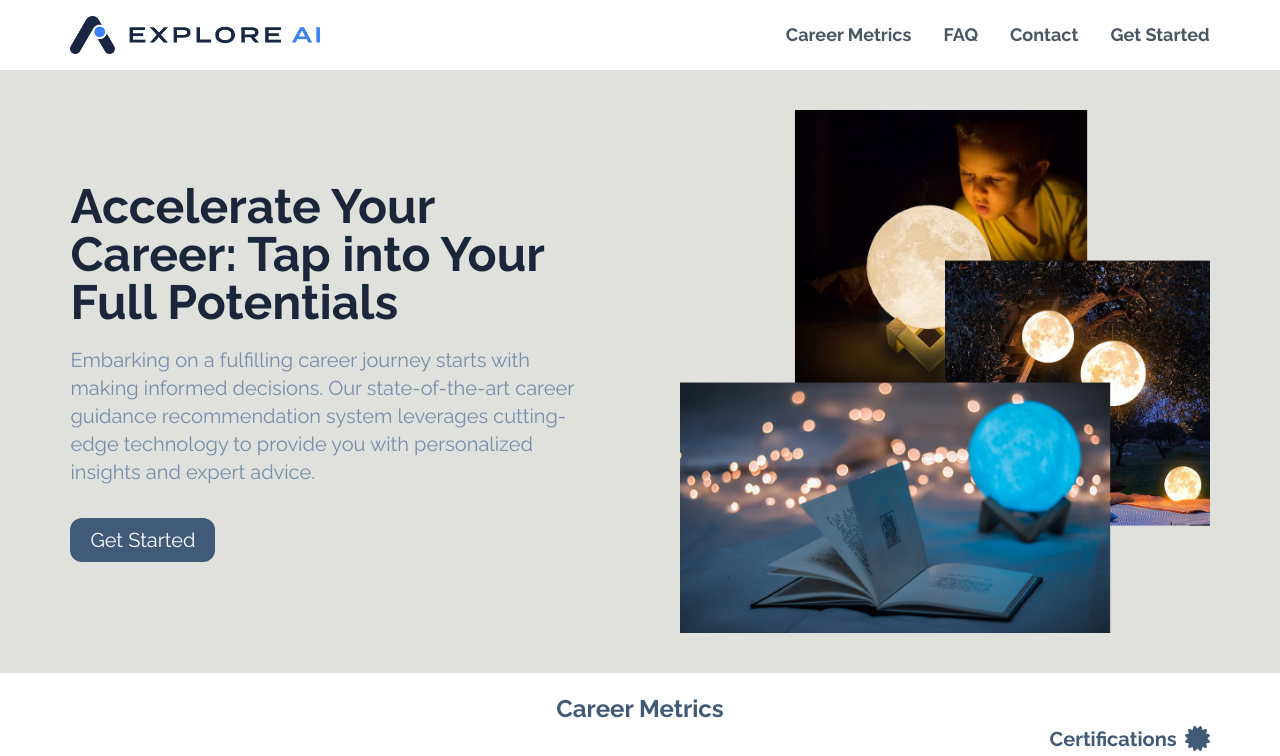
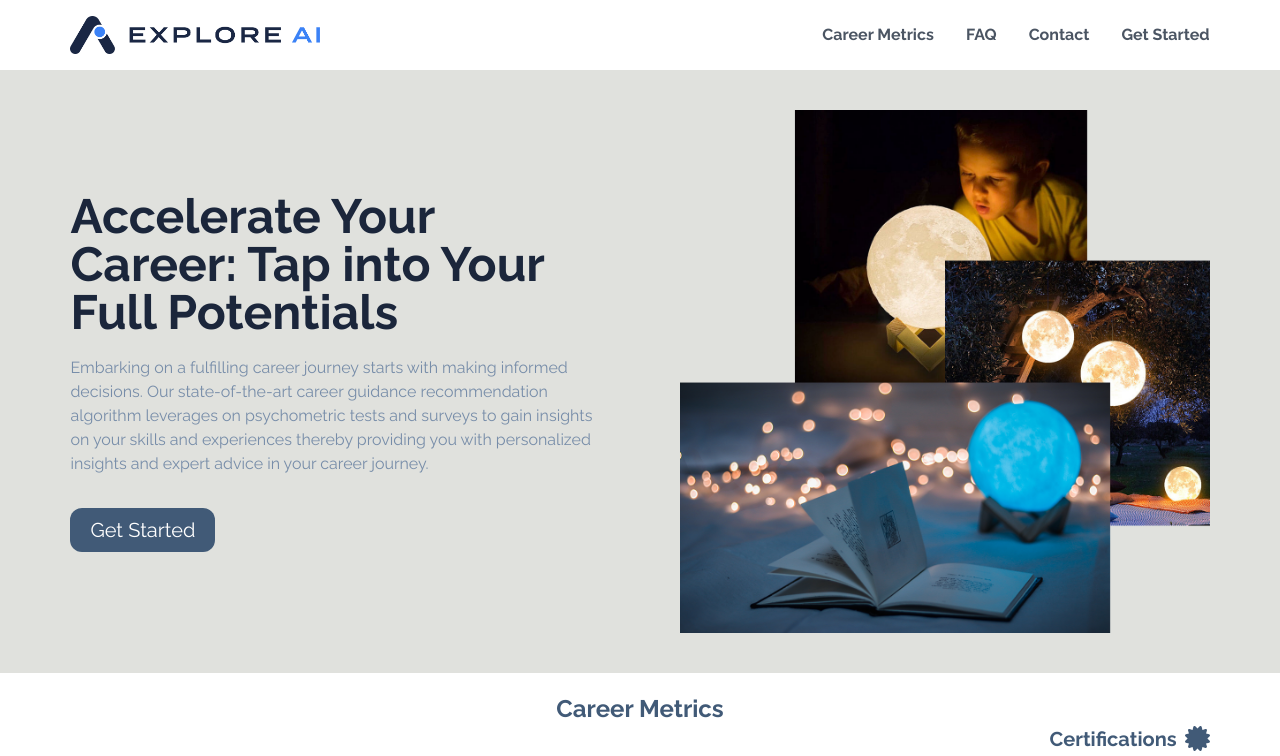
Before and after one commit to victortosin02/Full-Stack-Moonlamp-E-commerce-main, a Next.js app: page / in a window 1280 px wide. Shown: the top 756 px of the page. Built offline with nearby package versions, Linux system fonts and the light colour scheme.

Commit message:
explore-ai

```diff
--- a/app/components/FAQ.tsx
+++ b/app/components/FAQ.tsx
@@ -38,7 +38,7 @@ function FAQComponent() {
   return (
     <div id="faq" className="w-full py-5">
       <div className="bg-[#e0e1dd] p-8 rounded-lg shadow-md w-[89%] max-w-[1400px] m-auto">
-        <h2 className="text-2xl mb-6 font-semibold">Frequently Asked Questions</h2>
+        <h2 className="text-md mb-6 font-semibold">Frequently Asked Questions</h2>
 
         {questions.map((q) => (
           <div key={q.id} className="mb-4 last:mb-0">
--- a/app/components/Hero.tsx
+++ b/app/components/Hero.tsx
@@ -11,11 +11,11 @@ const Hero = () => {
           <h1 className="text-5xl font-bold text-[#1b263b]">
             Accelerate Your Career: Tap into Your Full Potentials
           </h1>
-          <p className="mt-5 text-[#778da9] font-bold- text-xl">
+          <p className="mt-5 text-[#778da9] font-bold- text-md">
             Embarking on a fulfilling career journey starts with making informed
-            decisions. Our state-of-the-art career guidance recommendation
-            system leverages cutting-edge technology to provide you with
-            personalized insights and expert advice.
+            decisions. Our state-of-the-art career guidance recommendation algorithm
+            leverages on psychometric tests and surveys to gain insights on your skills and experiences
+            thereby providing you with personalized insights and expert advice in your career journey.
           </p>
           <div className="flex gap-5 mt-8">
             <Link href={"/survey"}>
--- a/app/components/Navbar.tsx
+++ b/app/components/Navbar.tsx
@@ -42,41 +42,61 @@ const Navbar = () => {
     };
   }, []);
 
-
   const handleMobileMenu = () => {
     setOpenMobileMenu(!openMobileMenu);
   };
 
   return (
-    <nav className={`py-4 w-full ${isScrolling ? "fixed top-0 bg-white shadow-lg z-10" : "relative"}`}>
+    <nav
+      className={`py-4 w-full ${
+        isScrolling ? "fixed top-0 bg-white shadow-lg z-10" : "relative"
+      }`}
+    >
       <div className="w-[89%] m-auto flex justify-between items-center  max-w-[1400px]">
         <a href="/">
           <Image src={logo} width={250} height={250} alt="explore logo" />
         </a>
 
         <ul
-          className={`md:flex items-center gap-8 md:static absolute text-lg font-semibold text-gray-600  ${openMobileMenu
-            ? "top-16 py-10 w-full bg-secondary left-0 text-center space-y-10 text-white drop-shadow-lg z-20"
-            : "hidden"
-            }`}
+          className={`md:flex items-center gap-8 md:static absolute text-md font-semibold text-gray-600  ${
+            openMobileMenu
+              ? "top-16 py-10 w-full bg-secondary left-0 text-center space-y-10 text-white drop-shadow-lg z-20"
+              : "hidden"
+          }`}
         >
           <li>
-            <a href="#features" className="hover:sky-700" onClick={() => setOpenMobileMenu(false)}>
+            <a
+              href="#features"
+              className="hover:text-sky-700"
+              onClick={() => setOpenMobileMenu(false)}
+            >
               Career Metrics
             </a>
           </li>
           <li>
-            <a href="#faq" onClick={() => setOpenMobileMenu(false)}>
+            <a
+              href="#faq"
+              className="hover:text-sky-700"
+              onClick={() => setOpenMobileMenu(false)}
+            >
               FAQ
             </a>
           </li>
           <li>
-            <a href="#contact" onClick={() => setOpenMobileMenu(false)}>
+            <a
+              href="#contact"
+              className="hover:text-sky-700"
+              onClick={() => setOpenMobileMenu(false)}
+            >
               Contact
             </a>
           </li>
           <li>
-            <a href="/survey" onClick={() => setOpenMobileMenu(false)}>
+            <a
+              href="/survey"
+              className="hover:text-sky-700"
+              onClick={() => setOpenMobileMenu(false)}
+            >
               Get Started
             </a>
           </li>
@@ -90,7 +110,7 @@ const Navbar = () => {
             <button>Register</button>
           </Link>
           {/* CLERK USER BUTTON */}
-          {/* {!isSignedIn ? (
+        {/* {!isSignedIn ? (
             <div>
               <Link href={"/sign-in"}>
                 <button>Logout</button>
```
